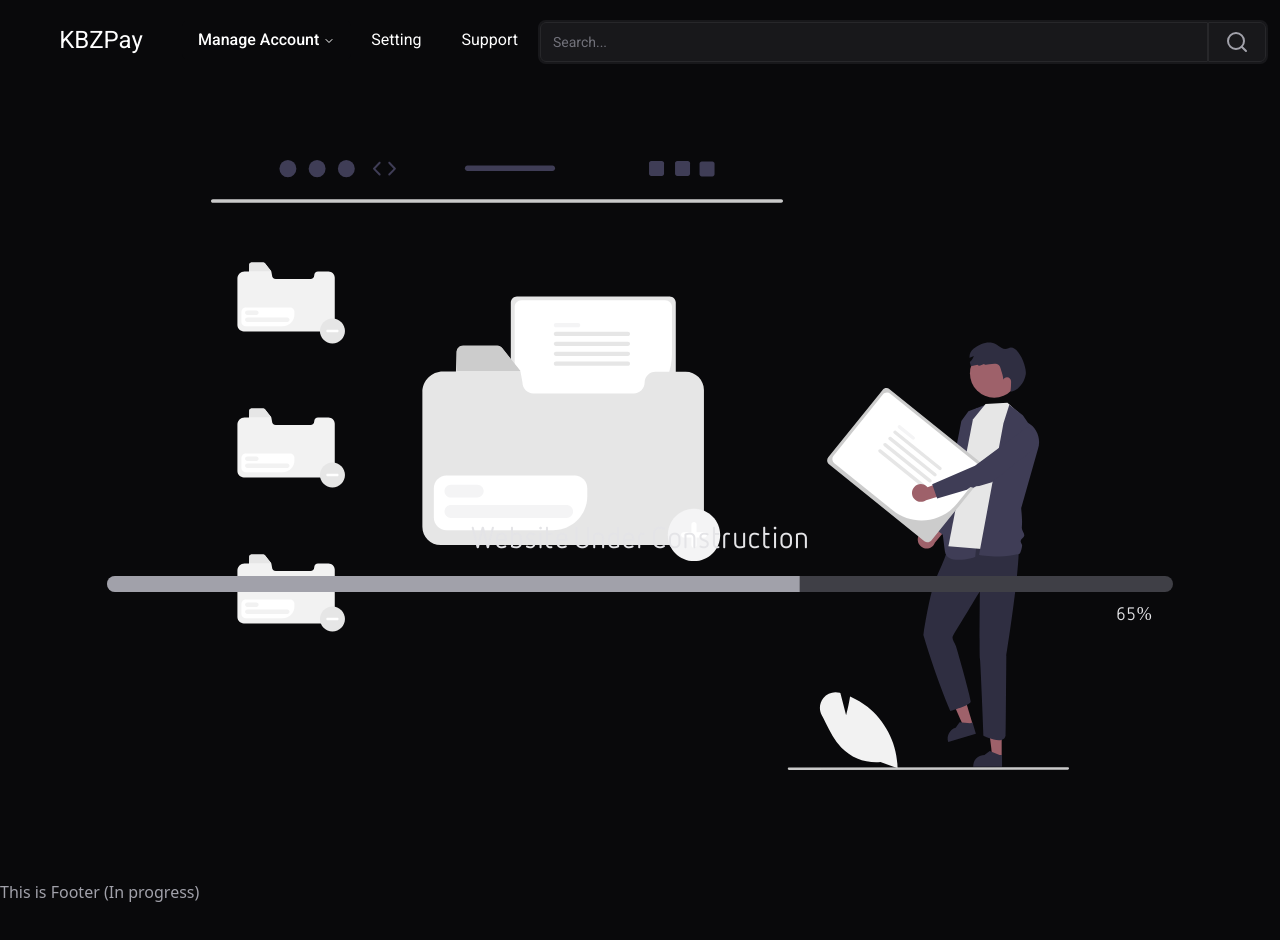
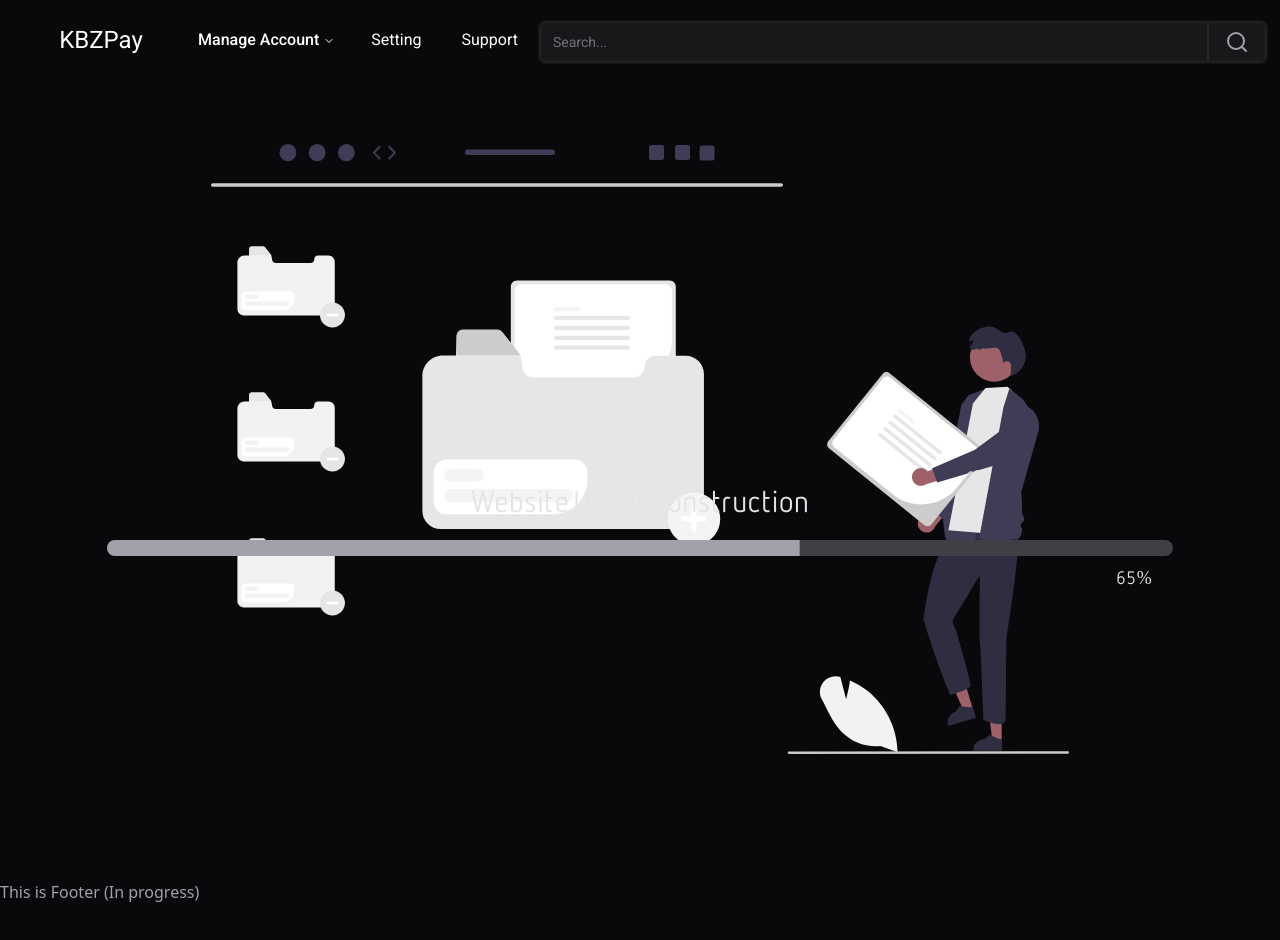
Before and after one commit to yion69/KBZPay_Clone, a React (Vite) app: page /Market in a window 1280 px wide. Shown: the top 940 px of the page. Built offline with nearby package versions, Linux system fonts and the light colour scheme.

Commit message:
Small Fixes

```diff
--- a/index.html
+++ b/index.html
@@ -2,9 +2,9 @@
 <html lang="en">
   <head>
     <meta charset="UTF-8" />
-    <link rel="icon" type="image/png" href="./src/assets/logo.png" />
+    <link rel="icon" type="image/png" href="./public/logo.png" />
     <meta name="viewport" content="width=device-width, initial-scale=1.0" />
-    <title>Vite + React + TS</title>
+    <title>KBZPay</title>
   </head>
   <body>
     <div id="root"></div>
--- a/src/components/InProgress.tsx
+++ b/src/components/InProgress.tsx
@@ -32,11 +32,11 @@
 
         return(
             <div className="flex flex-col place-items-center h-full w-full">
-                <div className='grid grid-rows-[60%,40%] w-5/6 h-2/3 my-20'>
+                <div className='grid grid-rows-[60%,40%] w-5/6 h-2/3 my-16'>
                     <div className='place-items-center place-content-center'>
                         <RandomImage />
                     </div>
-                    <div className='mt-10 text-zinc-200 text-center font-netto tracking-widest'>
+                    <div className='mt-5 text-zinc-200 text-center font-netto tracking-widest'>
                         <h3 className='text-3xl mb-5'>Website Under Construction</h3>
                         <Progress className='' value={progress} />
                         <p className='text-lg font-thin text-end px-5 py-2'>{progress}%</p>
```
Also changed, not shown: public/logo.png (renamed from src/assets/logo.png).
